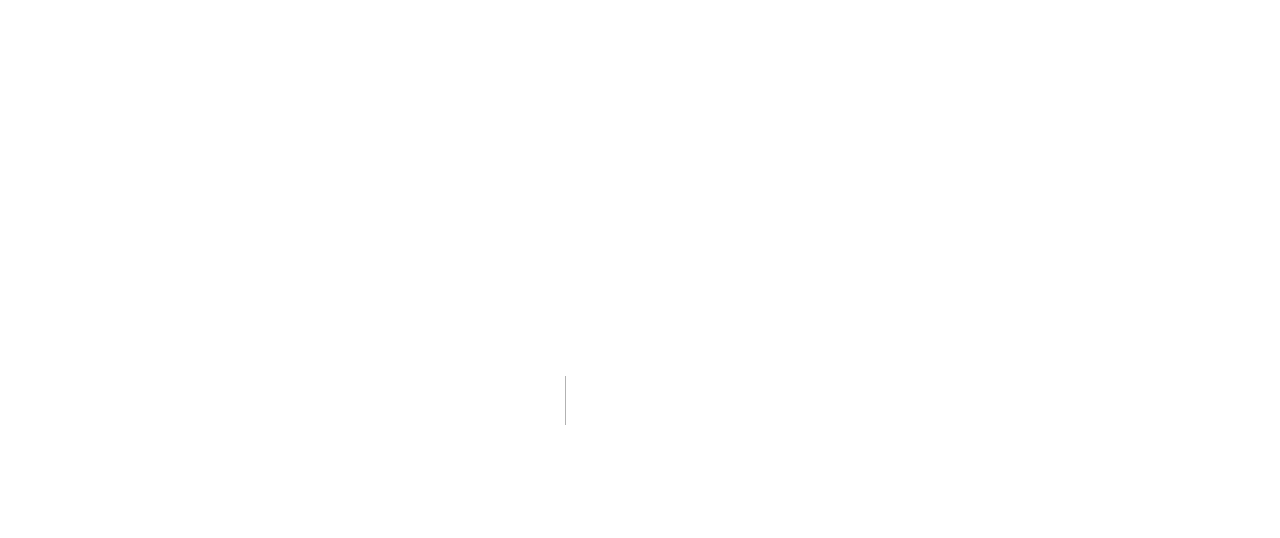
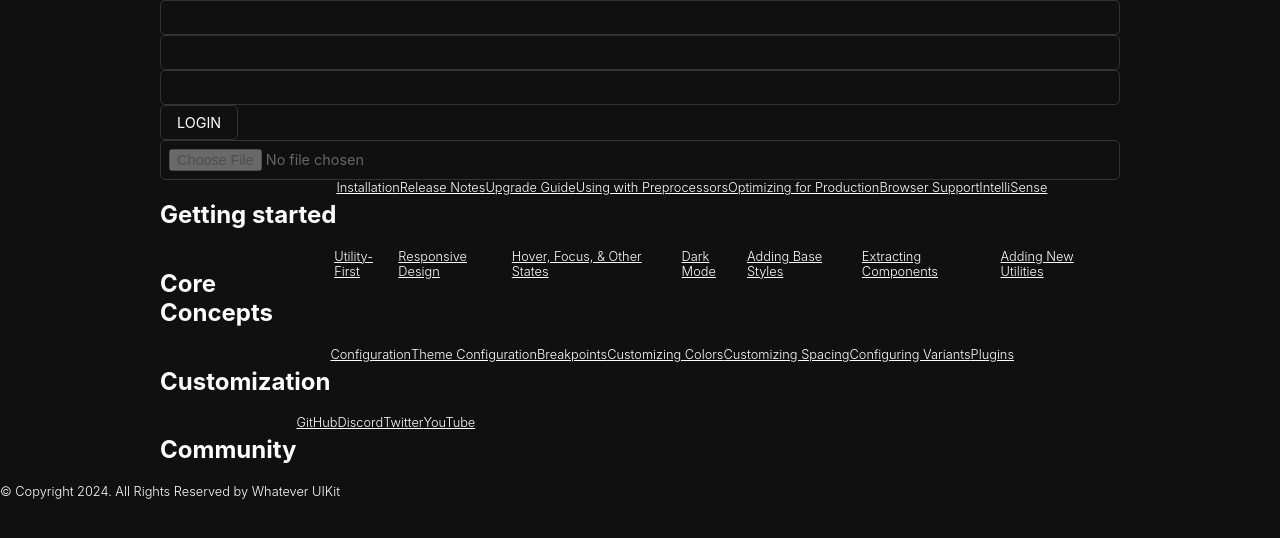
Before and after one commit to dzakyabdurhmn/masterpiece-design, a Next.js app: page /home/upload in a window 1280 px wide. Before the commit this address had no page. Shown: the top 538 px of the page. Built offline with nearby package versions, Linux system fonts and the light colour scheme.

Commit message:
server action and upload file

```diff
--- /dev/null
+++ b/app/(main)/home/upload/page.tsx
@@ -0,0 +1,22 @@
+import React from "react";
+import Uploader from "./uploadfile";
+import { login } from "./submit";
+
+const page = () => {
+  return (
+    <div>
+      <form>
+        <input type="text" name="name" />
+        <input type="email" name="email" />
+        <input type="password" name="password" />
+        <button formAction={login} type="submit">
+          Login
+        </button>
+      </form>
+      {/* @ts-ignore */}
+      <Uploader key={"1"} />
+    </div>
+  );
+};
+
+export default page;
--- /dev/null
+++ b/app/(main)/home/upload/submit.ts
@@ -0,0 +1,9 @@
+"use server";
+
+export const login = async (formData: FormData) => {
+  const name = formData.get("name");
+  const email = formData.get("email");
+  const password = formData.get("password");
+
+  console.log({ name, email, password });
+};
--- a/app/(main)/home/uploadfile.tsx
+++ b/app/(main)/home/upload/uploadfile.tsx
@@ -1,10 +1,10 @@
 "use client";
 import type { NextPage } from "next";
 import { ChangeEvent } from "react";
-
-// import supabase from "../utils/supabase";
-
 import { createClient } from "@supabase/supabase-js";
+import { PrismaClient } from "@prisma/client";
+import { login } from "./submit";
+const prisma = new PrismaClient();
 
 const Home: NextPage = () => {
   const supabase = createClient(
@@ -21,12 +21,13 @@ const Home: NextPage = () => {
 
     const { data, error } = await supabase.storage
       .from("design_image")
-      .upload("public/" + file?.name, file as File);
+      .upload("" + file?.name, file as File);
 
     if (data) {
-      console.log(data);
+      console.log(data.path);
     } else if (error) {
-      console.log(error);
+      console.log(error.message);
+      alert("jeneng e wes ono");
     }
   };
 
@@ -34,13 +35,12 @@ const Home: NextPage = () => {
 
   return (
     <div className="px-5 py-5 ">
-
       <input
         type="file"
-        accept="image/*"
         id="file_input"
+        disabled
         onChange={(e) => {
-          handleUpload(e); // 👈 this will trigger when user selects the file.
+          handleUpload(e);
         }}
       />
     </div>
--- a/next.config.js
+++ b/next.config.js
@@ -1,4 +1,8 @@
 /** @type {import('next').NextConfig} */
-const nextConfig = {}
+const nextConfig = {
+  experimental: {
+    serverActions: true,
+  },
+};
 
-module.exports = nextConfig
+module.exports = nextConfig;
```
Also changed, not shown: app/(auth)/account/avatar.tsx (+46 -37 lines), app/(main)/home/page.tsx (+10 -7 lines).
